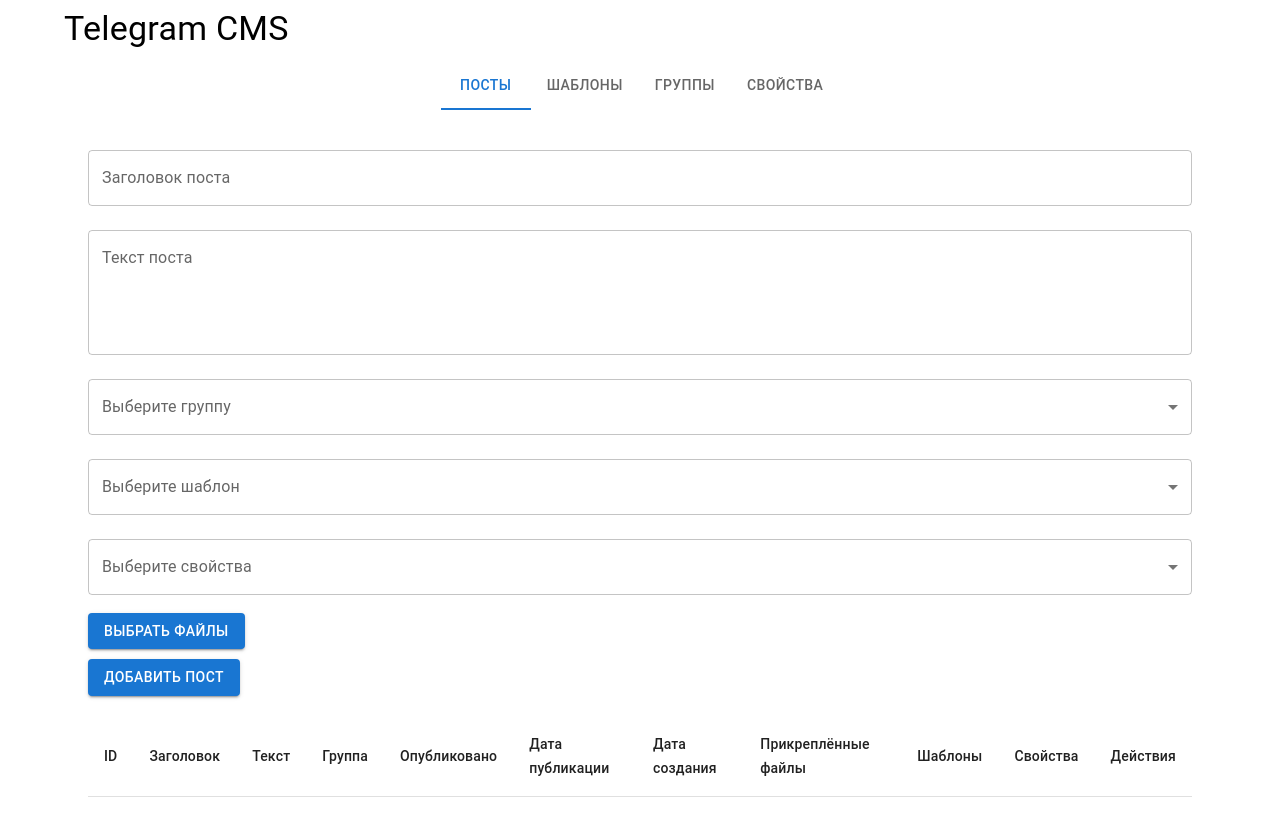
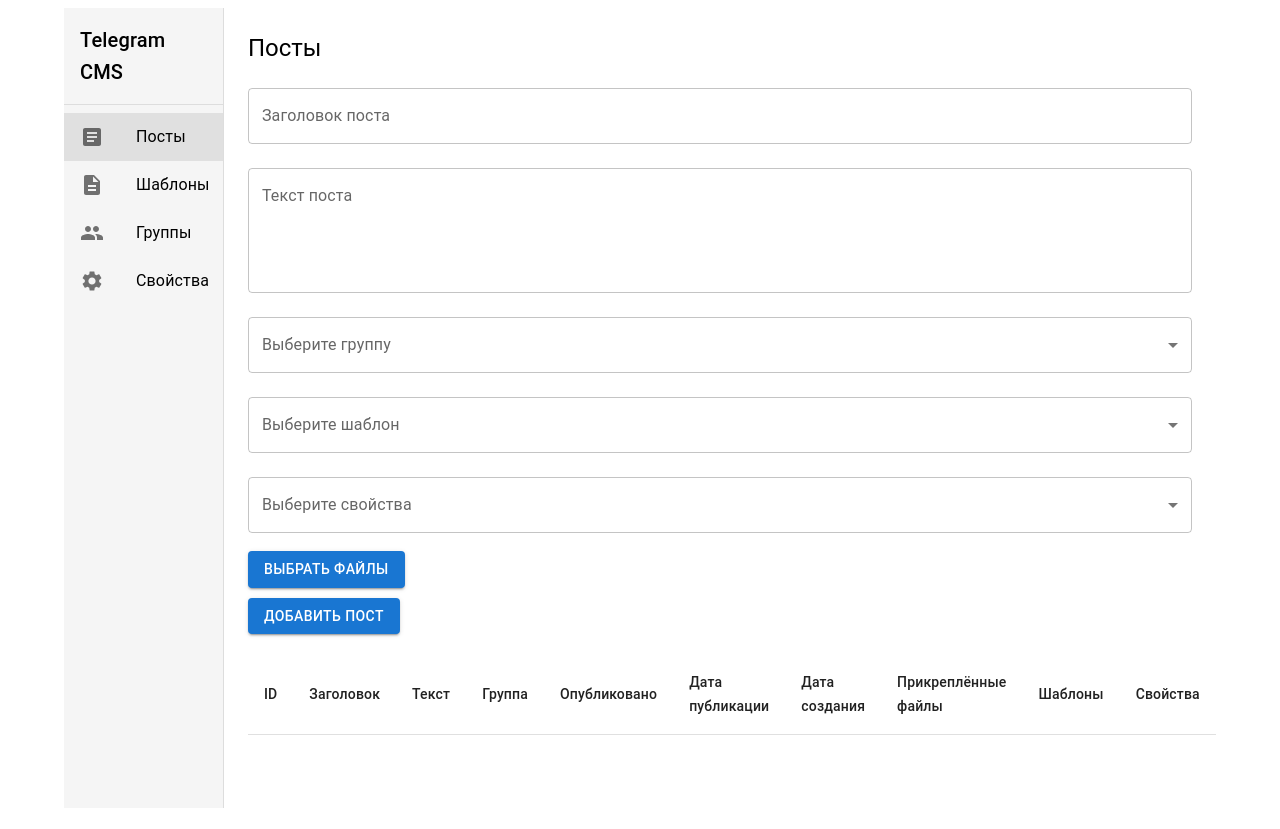
Before and after one commit to winter-hour/tg_cms2, a React (Vite) app: page / in a window 1280 px wide. Built offline with nearby package versions, Linux system fonts and the light colour scheme.

Commit message:
Заменены верхние табы на боковое меню с иконками

```diff
--- a/package.json
+++ b/package.json
@@ -14,7 +14,8 @@
   "dependencies": {
     "@emotion/react": "^11.14.0",
     "@emotion/styled": "^11.14.0",
-    "@mui/material": "^5.16.14",
+    "@mui/icons-material": "^6.4.7",
+    "@mui/material": "^6.4.7",
     "react": "^18.3.1",
     "react-dom": "^18.3.1",
     "sqlite3": "^5.1.7"
--- a/src/App.jsx
+++ b/src/App.jsx
@@ -13,8 +13,6 @@
   DialogTitle,
   DialogContent,
   DialogActions,
-  Tabs,
-  Tab,
   Box,
   Select,
   MenuItem,
@@ -23,25 +21,20 @@
   Checkbox,
   FormControlLabel,
   Grid,
+  List,
+  ListItem,
+  ListItemIcon,
+  ListItemText,
 } from '@mui/material';
-
-function TabPanel(props) {
-  const { children, value, index, ...other } = props;
-  return (
-    <div
-      role="tabpanel"
-      hidden={value !== index}
-      id={`tabpanel-${index}`}
-      aria-labelledby={`tab-${index}`}
-      {...other}
-    >
-      {value === index && <Box sx={{ p: 3 }}>{children}</Box>}
-    </div>
-  );
-}
+import {
+  Article as ArticleIcon,
+  Description as DescriptionIcon,
+  Group as GroupIcon,
+  Settings as SettingsIcon,
+} from '@mui/icons-material';
 
 function App() {
-  const [tabValue, setTabValue] = useState(0);
+  const [selectedTab, setSelectedTab] = useState('posts');
 
   // Состояние для постов
   const [posts, setPosts] = useState([]);
@@ -466,10 +459,6 @@
     }
   };
 
-  const handleTabChange = (event, newValue) => {
-    setTabValue(newValue);
-  };
-
   const handleDialogClose = () => {
     setEditPost(null);
     setEditTitle('');
@@ -499,21 +488,57 @@
     setEditPropertyValueText('');
   };
 
+  // Вкладки для бокового меню
+  const tabs = [
+    { id: 'posts', label: 'Посты', icon: <ArticleIcon /> },
+    { id: 'templates', label: 'Шаблоны', icon: <DescriptionIcon /> },
+    { id: 'groups', label: 'Группы', icon: <GroupIcon /> },
+    { id: 'properties', label: 'Свойства', icon: <SettingsIcon /> },
+  ];
+
   return (
-    <Container>
-      <Typography variant="h4" gutterBottom>
+    <Container sx={{ display: 'flex', height: '100vh', padding: 0 }}>
+      {/* Боковая панель */}
+      <Box
+        sx={{
+          width: 200,
+          bgcolor: '#f5f5f5',
+          borderRight: '1px solid #ddd',
+          height: '100%',
+          overflow: 'auto',
+        }}
+      >
+        <Typography variant="h6" sx={{ p: 2, borderBottom: '1px solid #ddd' }}>
           Telegram CMS
         </Typography>
+        <List>
+          {tabs.map((tab) => (
+            <ListItem
+              key={tab.id}
+              button
+              onClick={() => setSelectedTab(tab.id)}
+              sx={{
+                bgcolor: selectedTab === tab.id ? '#e0e0e0' : 'transparent',
+                '&:hover': {
+                  bgcolor: '#e0e0e0',
+                },
+              }}
+            >
+              <ListItemIcon>{tab.icon}</ListItemIcon>
+              <ListItemText primary={tab.label} />
+            </ListItem>
+          ))}
+        </List>
+      </Box>
 
-      <Tabs value={tabValue} onChange={handleTabChange} centered>
-        <Tab label="Посты" />
-        <Tab label="Шаблоны" />
-        <Tab label="Группы" />
-        <Tab label="Свойства" />
-      </Tabs>
-
+      {/* Основная область */}
+      <Box sx={{ flexGrow: 1, p: 3, overflow: 'auto' }}>
         {/* Вкладка Посты */}
-      <TabPanel value={tabValue} index={0}>
+        {selectedTab === 'posts' && (
+          <div>
+            <Typography variant="h5" gutterBottom>
+              Посты
+            </Typography>
             <div style={{ marginBottom: '20px' }}>
               <TextField
                 label="Заголовок поста"
@@ -676,10 +701,15 @@
                 ))}
               </TableBody>
             </Table>
-      </TabPanel>
+          </div>
+        )}
 
         {/* Вкладка Шаблоны */}
-      <TabPanel value={tabValue} index={1}>
+        {selectedTab === 'templates' && (
+          <div>
+            <Typography variant="h5" gutterBottom>
+              Шаблоны
+            </Typography>
             <div style={{ marginBottom: '20px' }}>
               <TextField
                 label="Название шаблона"
@@ -751,10 +781,15 @@
                 ))}
               </TableBody>
             </Table>
-      </TabPanel>
+          </div>
+        )}
 
         {/* Вкладка Группы */}
-      <TabPanel value={tabValue} index={2}>
+        {selectedTab === 'groups' && (
+          <div>
+            <Typography variant="h5" gutterBottom>
+              Группы
+            </Typography>
             <div style={{ marginBottom: '20px' }}>
               <TextField
                 label="Название группы"
@@ -817,10 +852,15 @@
                 ))}
               </TableBody>
             </Table>
-      </TabPanel>
+          </div>
+        )}
 
         {/* Вкладка Свойства */}
-      <TabPanel value={tabValue} index={3}>
+        {selectedTab === 'properties' && (
+          <div>
+            <Typography variant="h5" gutterBottom>
+              Свойства
+            </Typography>
             <Grid container spacing={3}>
               {/* Левая часть: Группы свойств */}
               <Grid item xs={6}>
@@ -981,7 +1021,9 @@
                 )}
               </Grid>
             </Grid>
-      </TabPanel>
+          </div>
+        )}
+      </Box>
 
       {/* Диалог редактирования поста */}
       <Dialog
```
Also changed, not shown: 2 other files (tests, documents, lock files or other folders). Lines whose indentation alone changed are shown as unchanged.
